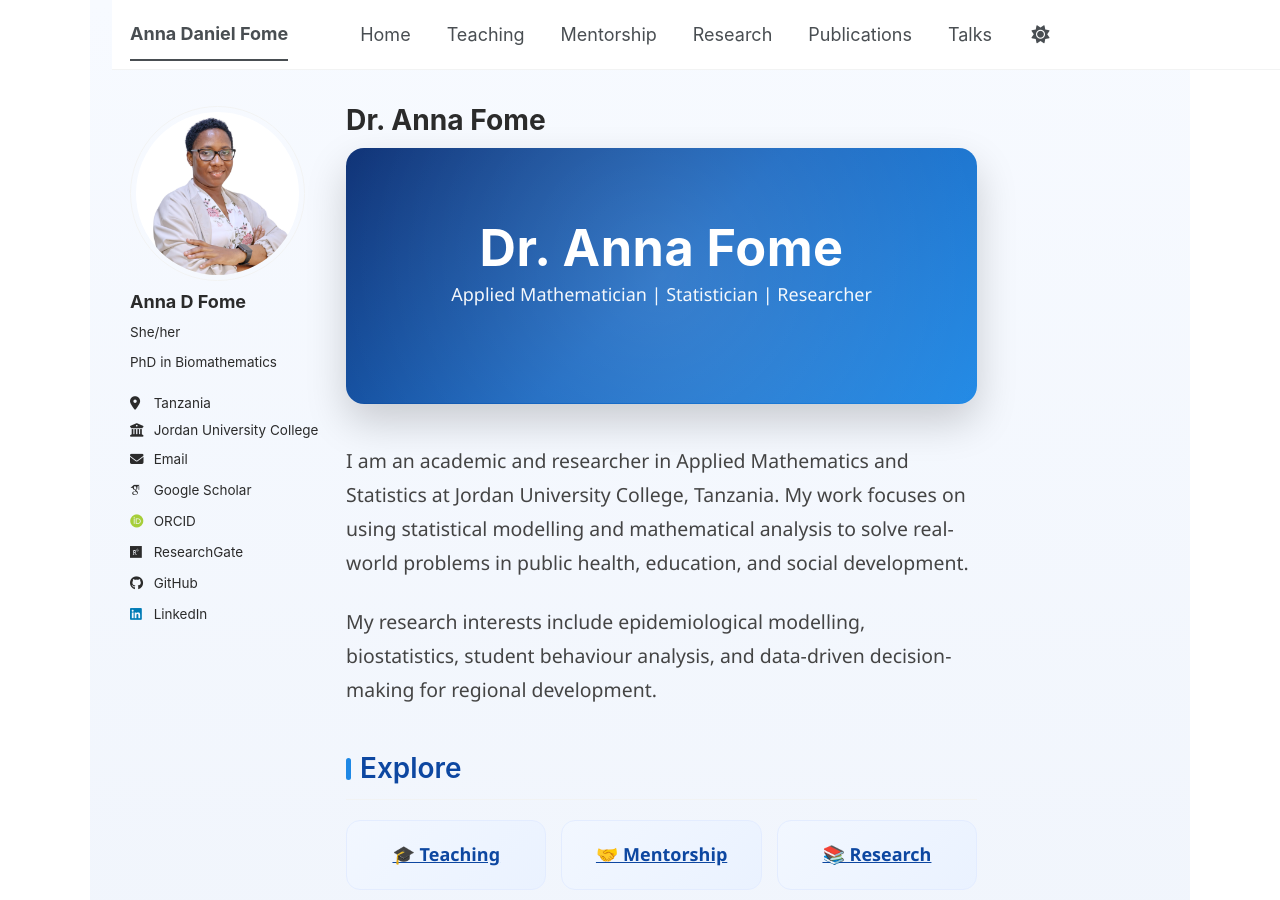
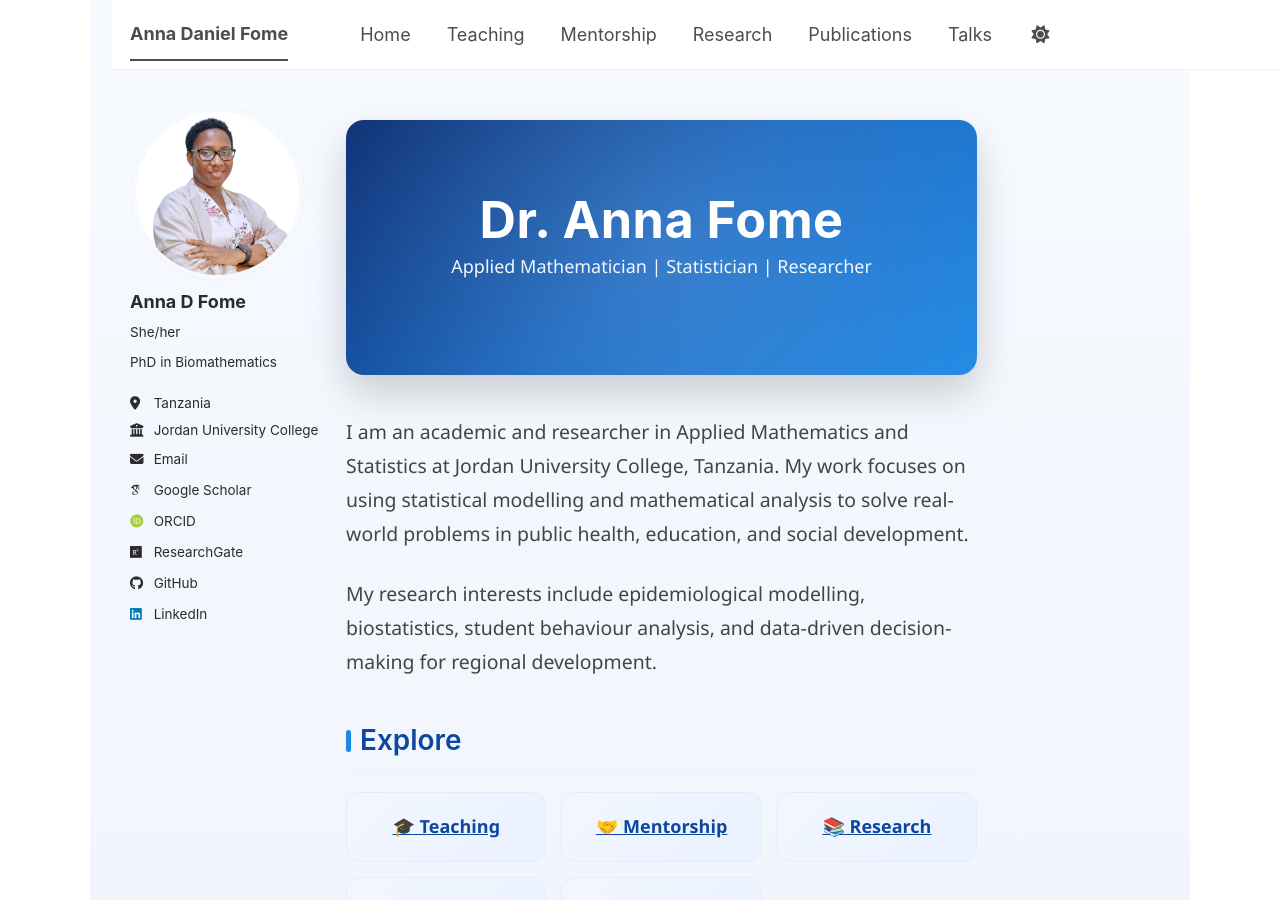
Before and after one commit to FomeA/FomeA.github.io, a Jekyll site: the page built from _pages/about.html, in a window 1280 px wide and 900 px high. Built offline with Jekyll 4.4.1, drawn with Linux system fonts in a browser that asks for light colours; some web fonts are replaced; a script bundle is joined from its source files by our own code; library files that are not in the unit come from our copies.

Commit message:
Update about.html

```diff
--- a/_pages/about.html
+++ b/_pages/about.html
@@ -1,7 +1,7 @@
 ---
 layout: single
 permalink: /
-title: "Dr. Anna Fome"
+title: " "
 author_profile: true
 redirect_from:
   - /about/
```
